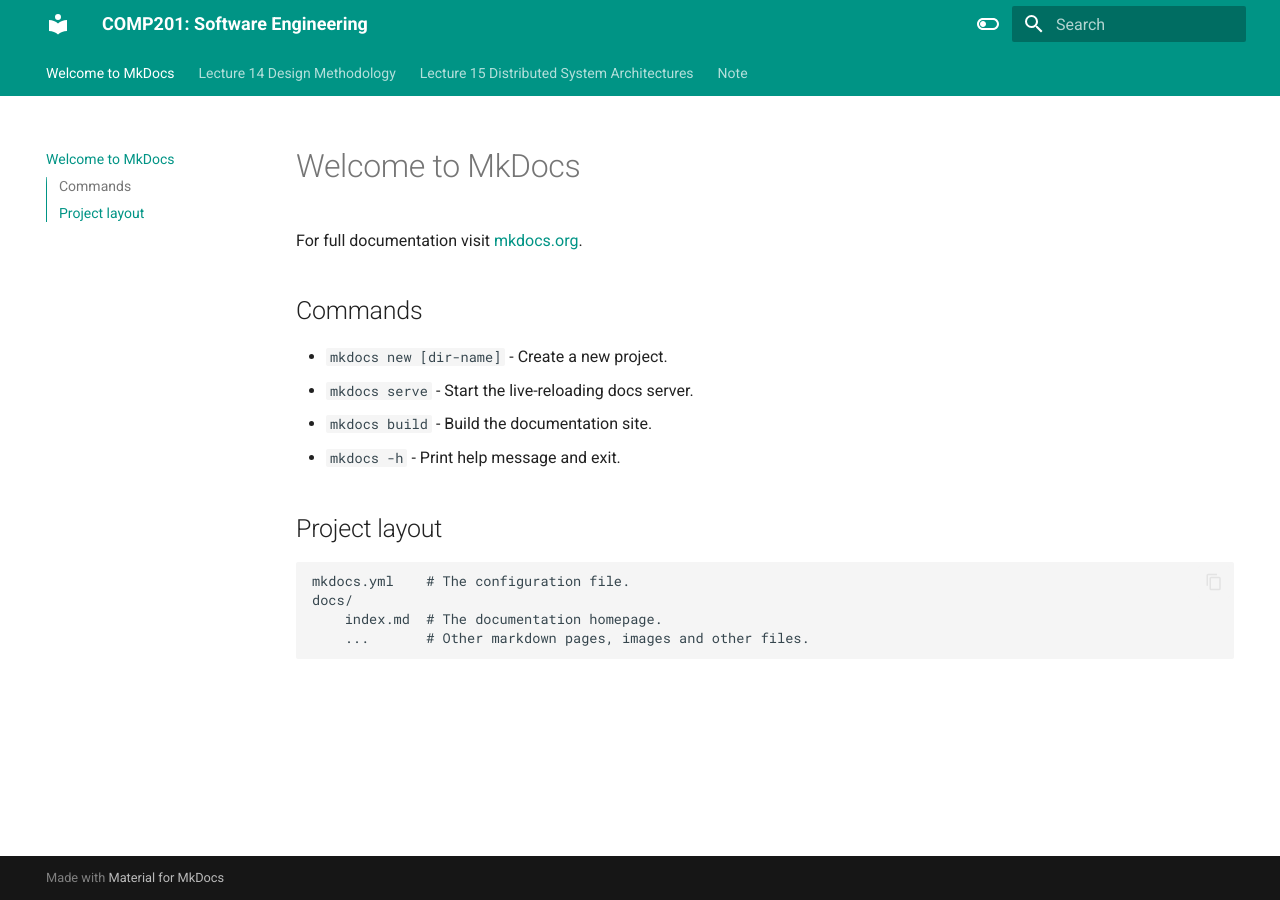
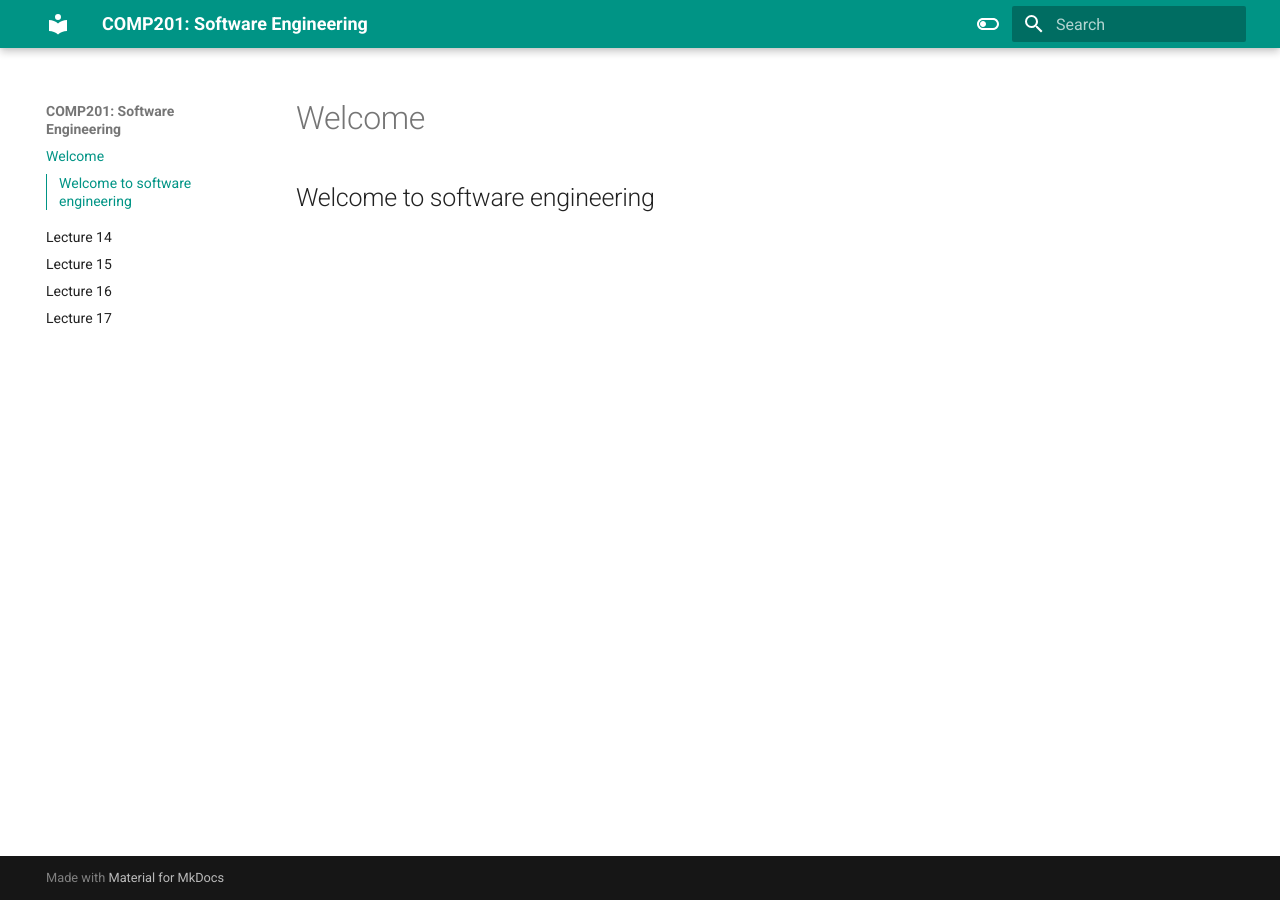
Before and after one commit to SoySauceZhu/COMP201, an MkDocs documentation site: the page built from docs/index.md, in a window 1280 px wide. Built offline with MkDocs 1.6.1 and Material for MkDocs 9.7.7, drawn with Linux system fonts in a browser that asks for light colours.

Commit message:
refactor project

```diff
--- a/docs/index.md
+++ b/docs/index.md
@@ -1,17 +1,2 @@
-# Welcome to MkDocs
-
-For full documentation visit [mkdocs.org](https://www.mkdocs.org).
-
-## Commands
-
-* `mkdocs new [dir-name]` - Create a new project.
-* `mkdocs serve` - Start the live-reloading docs server.
-* `mkdocs build` - Build the documentation site.
-* `mkdocs -h` - Print help message and exit.
-
-## Project layout
-
-    mkdocs.yml    # The configuration file.
-    docs/
-        index.md  # The documentation homepage.
-        ...       # Other markdown pages, images and other files.
+# Welcome
+## Welcome to software engineering
--- a/mkdocs.yml
+++ b/mkdocs.yml
@@ -2,12 +2,12 @@ site_name: "COMP201: Software Engineering"
 theme:
   name: material
   features:
-    - navigation.tabs
-    - navigation.sections
+    # - navigation.tabs
+    # - navigation.sections
     - toc.integrate
-    - navigation.top
+    # - navigation.top
+    - search.highlight
     - search.suggest
-    - search.highlight
     - content.tabs.link
     - content.code.annotation
     - content.code.copy
```
Also changed, not shown: docs/Lecture 14.md (+4 -1 lines), docs/Lecture 15.md (+3 -1 lines), docs/Lecture 16.md (added, +62 -0 lines), docs/Lecture 17.md (added, +82 -0 lines), note.md (renamed from docs/note.md, +17 -17 lines), 1 other file.
